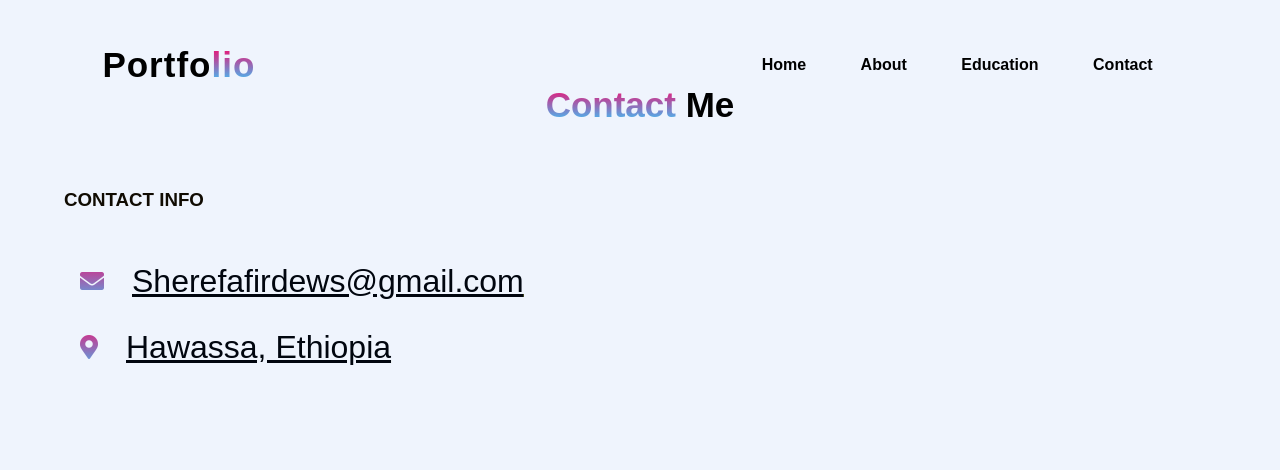
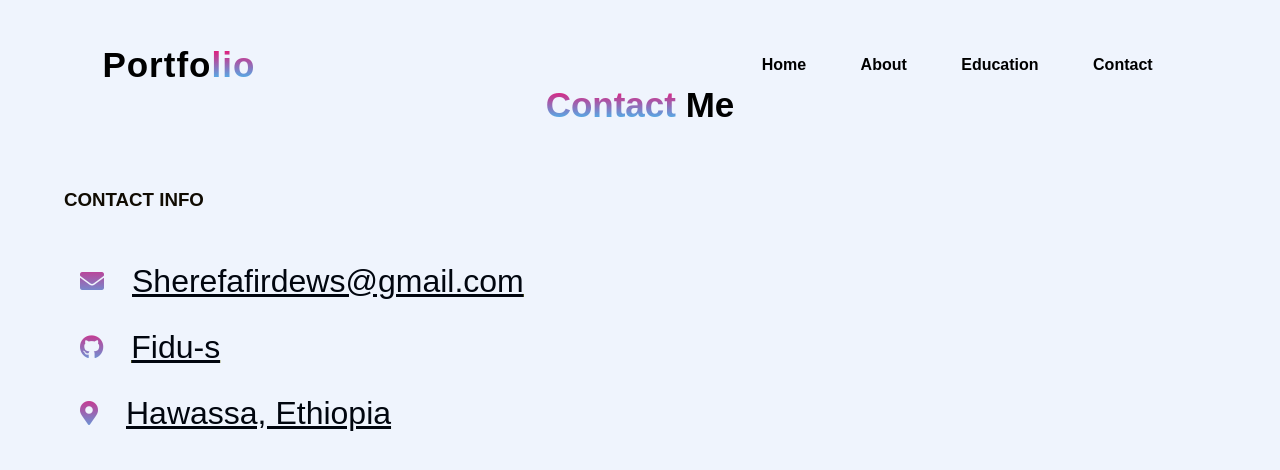
Before and after one commit to fidu-s/portofolio-v1, a plain HTML site: page contact.html in a window 1280 px wide. Drawn offline with nearby package versions, Linux system fonts and the light colour scheme.

Commit message:
added github link

```diff
--- a/contact.html
+++ b/contact.html
@@ -34,13 +34,25 @@
             <h3 class="title">Contact Info</h3>
             <div class="flex-row">
               <i class="fas fa-envelope"></i>
-              <a href="mailto:Sherefafirdews@gmail.com?subject=Hello&body=I%20wanted%20to%20say%20hi">
+              <a
+                href="mailto:Sherefafirdews@gmail.com?subject=Hello&body=I%20wanted%20to%20say%20hi"
+              >
                 <h3>Sherefafirdews@gmail.com</h3>
               </a>
             </div>
             <div class="flex-row">
+              <i class="fab fa-github"></i>
+
+              <a href="http://www.github.com/fidu-s" target="_blank">
+                <h3>Fidu-s</h3>
+              </a>
+            </div>
+            <div class="flex-row">
               <i class="fas fa-map-marker-alt"></i>
-              <a href="https://www.google.com/maps/@7.0364807,38.4846945,14z?entry=ttu" target="_blank">
+              <a
+                href="https://www.google.com/maps/@7.0364807,38.4846945,14z?entry=ttu"
+                target="_blank"
+              >
                 <h3>Hawassa, Ethiopia</h3>
               </a>
             </div>
@@ -48,6 +60,7 @@
         </div>
       </div>
     </div>
+    <script src="https://unpkg.com/ionicons@5.4.0/dist/ionicons.js"></script>
     <!-- <a class="button-two" href="mailto:sherefafirdews@gmail.com">Contact Me</a> -->
   </body>
 </html>
```
